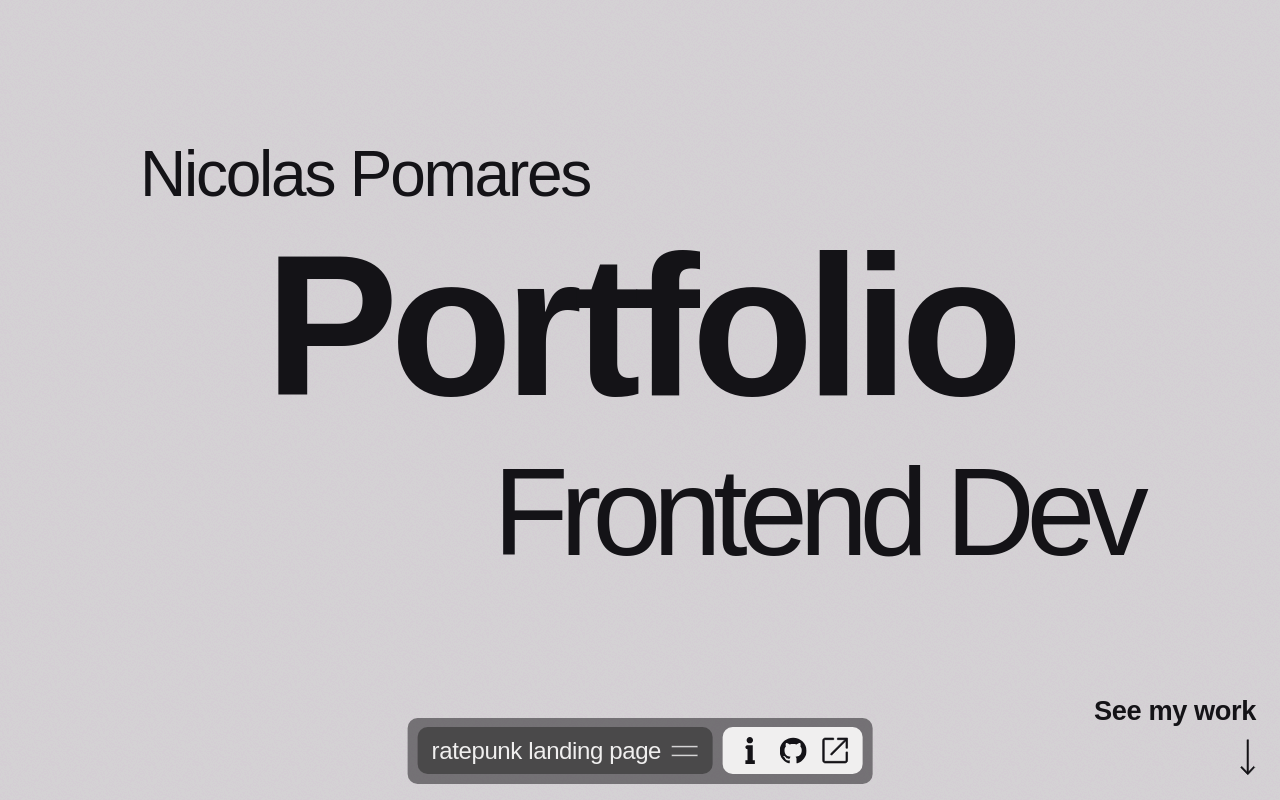
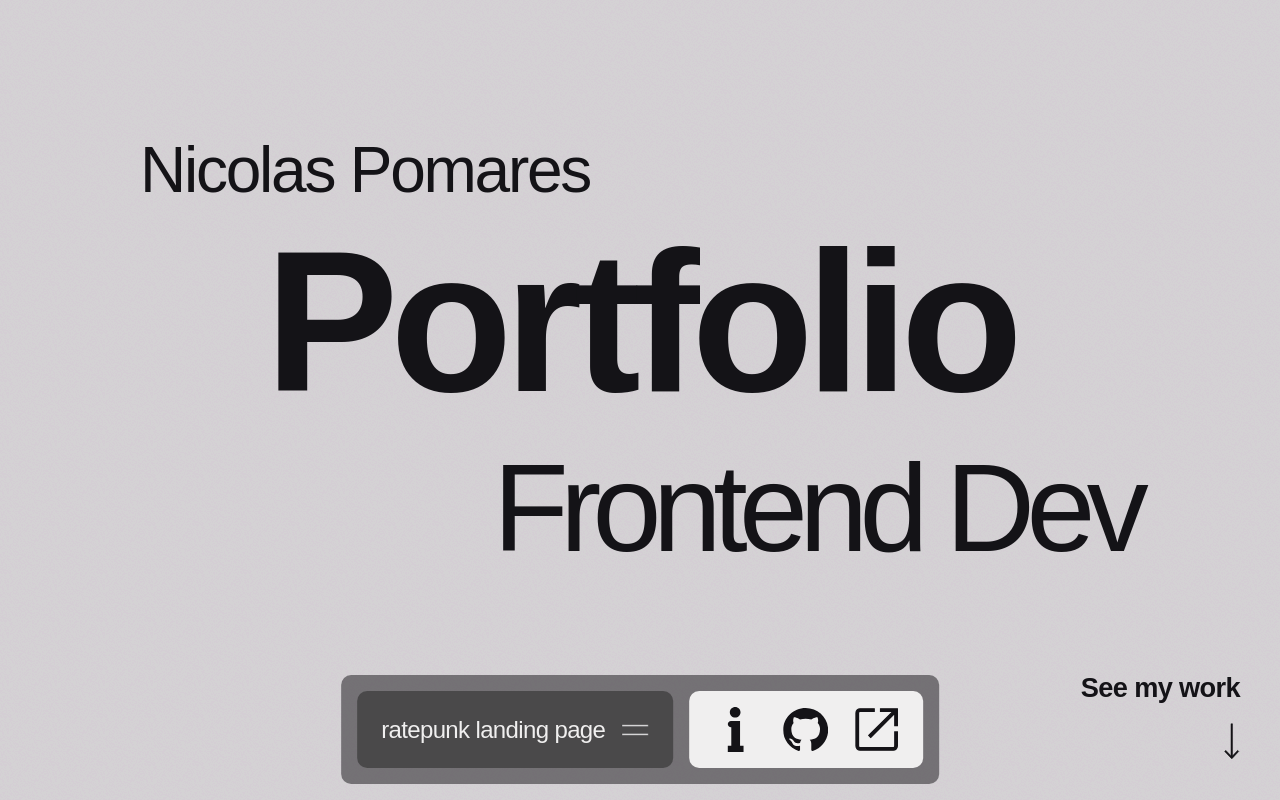
Before and after one commit to NicoPom/2023-portfolio, a React (Vite) app: page / in a window 1280 px wide. Shown: the top 800 px of the page. Built offline with nearby package versions, Linux system fonts and the light colour scheme; a web font is replaced by a local one.

Commit message:
font size of infos section

```diff
--- a/src/styles/actionButton.css
+++ b/src/styles/actionButton.css
@@ -5,14 +5,14 @@
   align-items: center;
   opacity: 0;
   max-width: 0;
-  overflow-x: hidden;
+  overflow: hidden;
   transition: all 0.3s ease;
   content-visibility: hidden;
 }
 
 .navbar__actions__is--open {
   max-width: 100vw;
-  overflow-x: visible;
+  overflow: visible;
   content-visibility: visible;
   gap: 0.8em;
   padding: 0.5em 0.75em;
--- a/src/styles/app.css
+++ b/src/styles/app.css
@@ -75,7 +75,7 @@ span {
 body {
   font-family: "Europa", sans-serif;
   font-weight: 100;
-  font-size: clamp(1rem, 1.5vw, 2rem);
+  font-size: clamp(1rem, 3vw, 2rem);
   color: var(--eerie-black);
   letter-spacing: -0.02em;
 }
@@ -106,7 +106,7 @@ h4 {
 }
 
 h5 {
-  font-size: clamp(1.5rem, 3vw, 3rem);
+  font-size: clamp(1.5rem, 4vw, 3rem);
   font-weight: 700;
   letter-spacing: -0.04em;
 }
--- a/src/styles/navbar.css
+++ b/src/styles/navbar.css
@@ -13,11 +13,13 @@
   max-height: 0;
   transition: all 0.3s ease;
   overflow: hidden;
+  opacity: 0.5;
 }
 
 /* opened navbar */
 
 .navbar__is--shown {
+  opacity: 1;
   padding: 0.5em;
   max-width: 100vw;
   max-height: 100vh;
```
